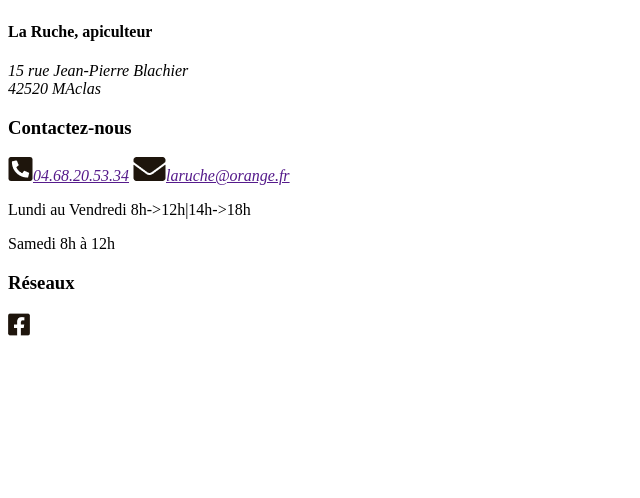
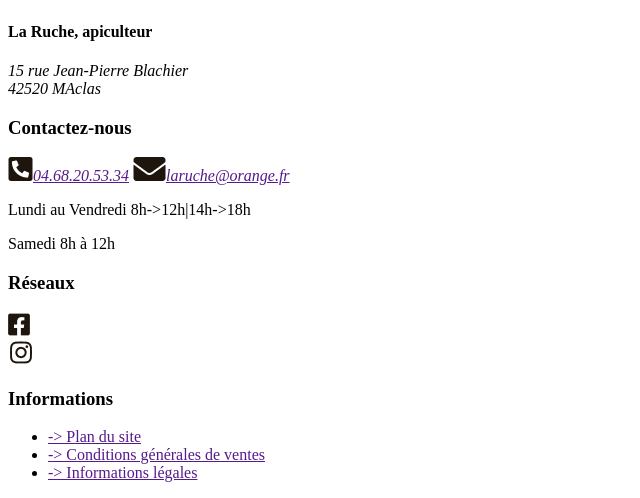
Before and after one commit to Ben-amar42/La-ruches, a plain HTML site: page index.HTML in a window 1280 px wide. Shown: the part 3576-4074 px from the top of the page, without its empty margins (0-640 px from the left). Before the commit the page ends 3942 px from the top, so only its background shows below. Drawn offline with Linux system fonts and the light colour scheme.

Commit message:
La ruche

```diff
--- a/index.HTML
+++ b/index.HTML
@@ -155,7 +155,18 @@
          <div>
             <h3>Réseaux</h3>
             <nav><a href=""><img src="./image_pour_la_ruche/Vector(8).png" alt=""></a></nav>
-            <nav><a href=""><img src="" alt=""></a></nav>
+            <nav><a href=""><img src="./image_pour_la_ruche/instagram.png" alt=""></a></nav>
+         </div>
+
+         <div>
+            <h3>Informations</h3>
+            <nav>
+                <ul>
+                    <li><a href="">-> Plan du site</a></li>
+                    <li><a href="">-> Conditions générales de ventes</a></li>
+                    <li><a href="">-> Informations légales</a></li>
+                </ul>
+            </nav>
          </div>
     </footer>
 </body>
```
Also changed, not shown: image_pour_la_ruche/instagram.png (added).
